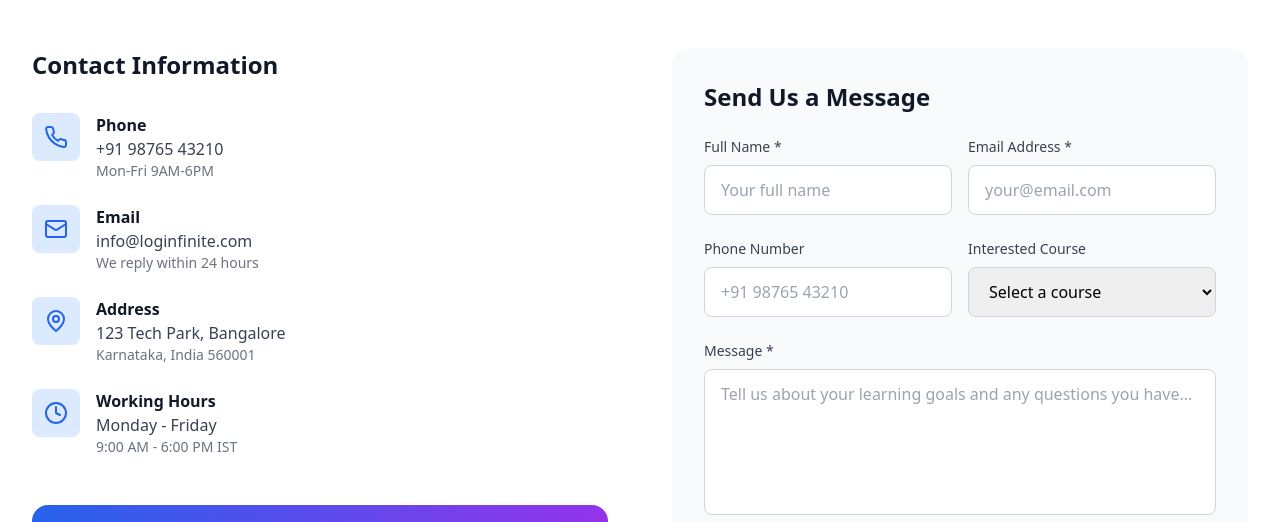
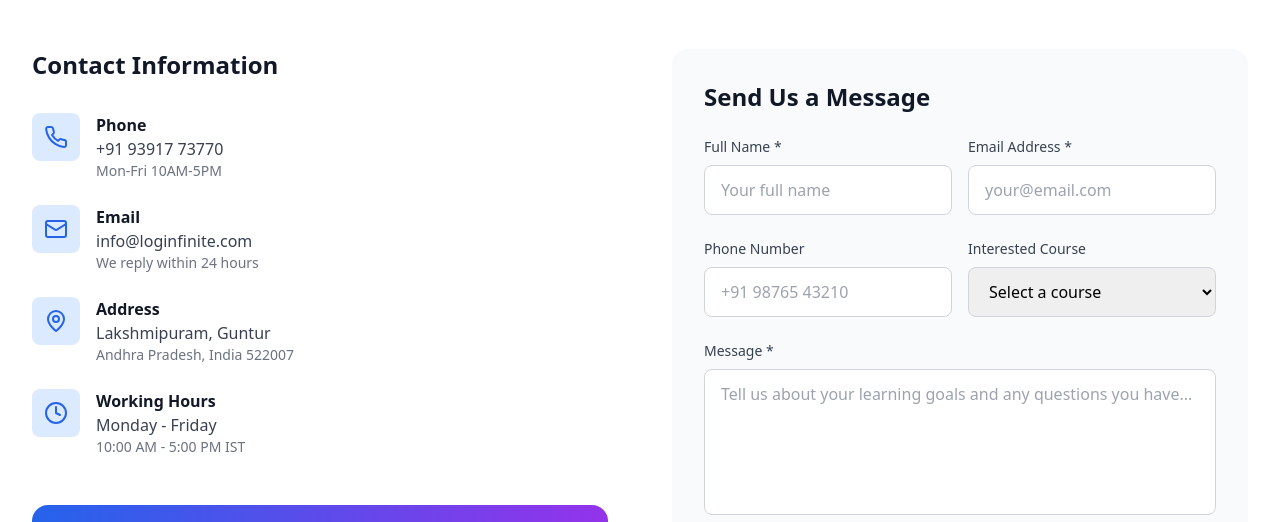
Before and after one commit to Lionf5/LogNfinite_Edu_Tech, a React (Vite) app: page / in a window 1280 px wide. Shown: the part 6480-7002 px from the top of the page. Built offline with nearby package versions, Linux system fonts and the light colour scheme.

Commit message:
Updated Contact.tsx

```diff
--- a/src/components/Contact.tsx
+++ b/src/components/Contact.tsx
@@ -27,8 +27,8 @@ const Contact = () => {
     {
       icon: <Phone className="w-6 h-6" />,
       title: "Phone",
-      content: "+91 98765 43210",
-      subContent: "Mon-Fri 9AM-6PM"
+      content: "+91 93917 73770",
+      subContent: "Mon-Fri 10AM-5PM"
     },
     {
       icon: <Mail className="w-6 h-6" />,
@@ -39,14 +39,14 @@ const Contact = () => {
     {
       icon: <MapPin className="w-6 h-6" />,
       title: "Address",
-      content: "123 Tech Park, Bangalore",
-      subContent: "Karnataka, India 560001"
+      content: "Lakshmipuram, Guntur",
+      subContent: "Andhra Pradesh, India 522007"
     },
     {
       icon: <Clock className="w-6 h-6" />,
       title: "Working Hours",
       content: "Monday - Friday",
-      subContent: "9:00 AM - 6:00 PM IST"
+      subContent: "10:00 AM - 5:00 PM IST"
     }
   ];
 
```
